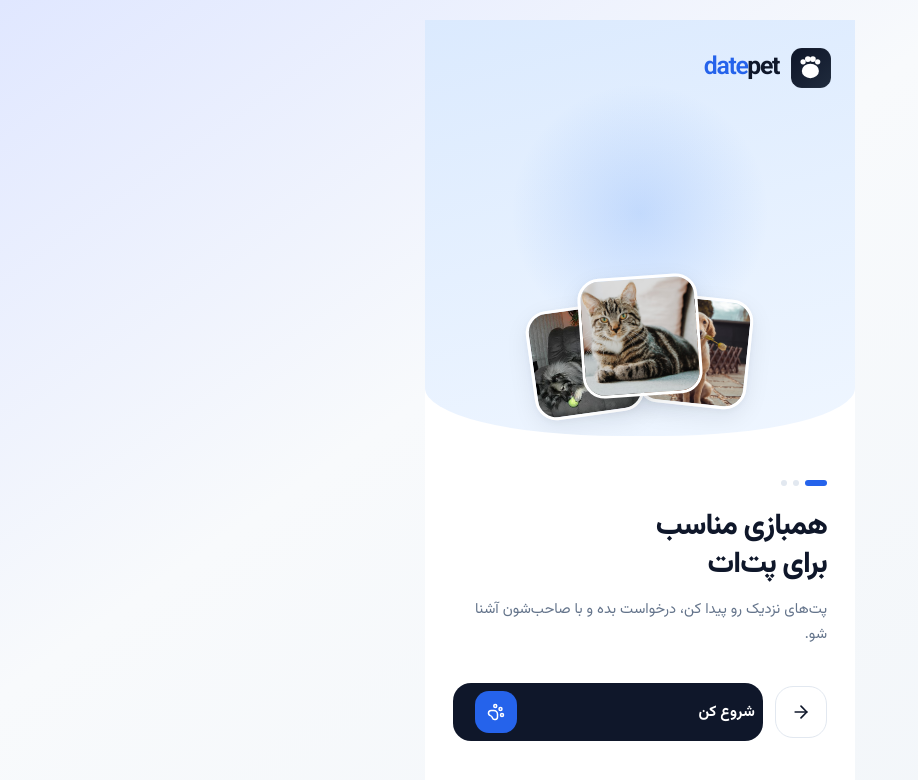
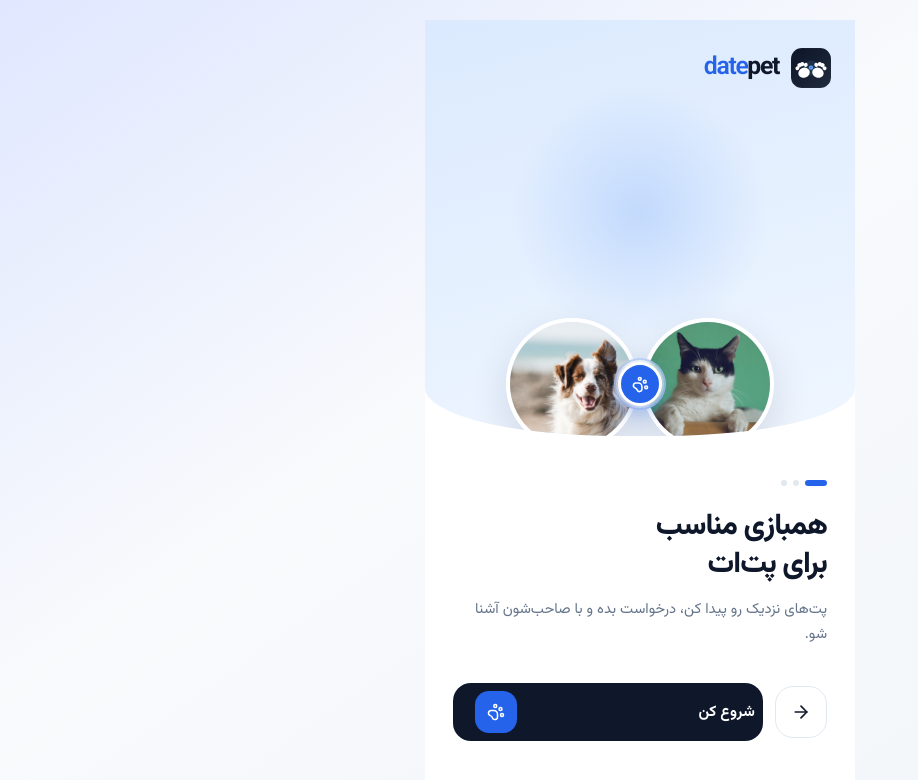
Before and after one commit to mtbbarutiha/Bot, a React (Vite) app in the folder packages/web/: page /welcome in a window 1280 px wide. Shown: the top 780 px of the page, without its empty margins (0-918 px from the left). Built offline with nearby package versions, Linux system fonts and the light colour scheme.

Commit message:
Refine logo and welcome with dual-pet connection composition
- Logo: two mirrored paws overlapping with link node (playmate metaphor)
- Welcome: PetDuoShowcase with overlapping dog/cat circles and paw badge

```diff
--- a/packages/web/src/components/LogoIcon.tsx
+++ b/packages/web/src/components/LogoIcon.tsx
@@ -6,9 +6,23 @@ interface LogoIconProps {
   variant?: 'dark' | 'light';
 }
 
+function MiniPaw({ fill }: { fill: string }) {
+  return (
+    <g fill={fill}>
+      <circle cx="-5.4" cy="-6.2" r="2.35" />
+      <circle cx="-1.7" cy="-8.6" r="2.55" />
+      <circle cx="1.7" cy="-8.6" r="2.55" />
+      <circle cx="5.4" cy="-6.2" r="2.35" />
+      <ellipse cx="0" cy="1.8" rx="7" ry="6" />
+    </g>
+  );
+}
+
 export function LogoIcon({ size = 32, className = '', variant = 'dark' }: LogoIconProps) {
   const gid = useId().replace(/:/g, '');
   const isDark = variant === 'dark';
+  const pawFill = isDark ? '#ffffff' : '#0f172a';
+  const linkFill = isDark ? '#60a5fa' : '#2563eb';
 
   return (
     <svg
@@ -36,13 +50,22 @@ export function LogoIcon({ size = 32, className = '', variant = 'dark' }: LogoIc
         strokeWidth="1"
       />
 
-      <g fill={isDark ? '#ffffff' : '#0f172a'}>
-        <circle cx="14.5" cy="16.5" r="3.15" />
-        <circle cx="20.25" cy="13.25" r="3.45" />
-        <circle cx="26.25" cy="13.25" r="3.45" />
-        <circle cx="32" cy="16.5" r="3.15" />
-        <ellipse cx="23.25" cy="27.5" rx="10.25" ry="8.75" />
+      {/* connection glow */}
+      <circle cx="24" cy="24" r="9" fill={linkFill} opacity="0.14" />
+
+      {/* left paw */}
+      <g transform="translate(15 28) rotate(-22)">
+        <MiniPaw fill={pawFill} />
       </g>
+
+      {/* right paw — mirrored */}
+      <g transform="translate(33 28) rotate(22) scale(-1 1)">
+        <MiniPaw fill={pawFill} />
+      </g>
+
+      {/* link node */}
+      <circle cx="24" cy="23.5" r="2.6" fill={linkFill} />
+      <circle cx="24" cy="23.5" r="1" fill={isDark ? '#0f172a' : '#ffffff'} opacity="0.35" />
     </svg>
   );
 }
--- /dev/null
+++ b/packages/web/src/components/PetDuoShowcase.tsx
@@ -0,0 +1,29 @@
+import { PawPrint } from 'lucide-react';
+
+interface PetDuoShowcaseProps {
+  leftSrc: string;
+  rightSrc: string;
+  leftLabel?: string;
+  rightLabel?: string;
+  className?: string;
+}
+
+/** Two pets overlapping — playmate / match composition */
+export function PetDuoShowcase({
+  leftSrc,
+  rightSrc,
+  leftLabel = 'پت',
+  rightLabel = 'همبازی',
+  className = '',
+}: PetDuoShowcaseProps) {
+  return (
+    <div className={`pet-duo ${className}`}>
+      <img src={leftSrc} alt={leftLabel} className="pet-duo__photo pet-duo__photo--left" />
+      <img src={rightSrc} alt={rightLabel} className="pet-duo__photo pet-duo__photo--right" />
+      <span className="pet-duo__badge" aria-hidden>
+        <PawPrint size={17} strokeWidth={2.2} />
+      </span>
+      <span className="pet-duo__ring" aria-hidden />
+    </div>
+  );
+}
--- a/packages/web/src/data/petImages.ts
+++ b/packages/web/src/data/petImages.ts
@@ -42,9 +42,14 @@ export const DEFAULT_IMAGES: Record<PetType, string> = {
   other: petLocal(OTHER_PHOTOS[0]),
 };
 
+export const WELCOME_DUO = {
+  left: petLocal(DOG_PHOTOS[1]),
+  right: petLocal(CAT_PHOTOS[2]),
+} as const;
+
 export const WELCOME_PHOTOS = [
-  petLocal(DOG_PHOTOS[0]),
-  petLocal(CAT_PHOTOS[0]),
+  WELCOME_DUO.left,
+  WELCOME_DUO.right,
   petLocal(DOG_PHOTOS[4]),
 ] as const;
 
--- a/packages/web/src/pages/WelcomePage.tsx
+++ b/packages/web/src/pages/WelcomePage.tsx
@@ -1,7 +1,8 @@
 import { useNavigate } from 'react-router-dom';
 import { ArrowRight, PawPrint } from 'lucide-react';
 import { BrandMark } from '../components/BrandMark';
-import { WELCOME_PHOTOS } from '../data/petImages';
+import { PetDuoShowcase } from '../components/PetDuoShowcase';
+import { WELCOME_DUO } from '../data/petImages';
 
 export function WelcomePage() {
   const navigate = useNavigate();
@@ -12,11 +13,13 @@ export function WelcomePage() {
         <BrandMark className="welcome-logo brand-mark--lg" iconSize={40} />
         <div className="welcome-wave">
           <div className="welcome-wave-glow" aria-hidden />
-          <div className="welcome-photo-stack">
-            <img src={WELCOME_PHOTOS[0]} alt="سگ" className="welcome-photo welcome-photo--1" />
-            <img src={WELCOME_PHOTOS[1]} alt="گربه" className="welcome-photo welcome-photo--2" />
-            <img src={WELCOME_PHOTOS[2]} alt="پت" className="welcome-photo welcome-photo--3" />
-          </div>
+          <PetDuoShowcase
+            leftSrc={WELCOME_DUO.left}
+            rightSrc={WELCOME_DUO.right}
+            leftLabel="سگ"
+            rightLabel="گربه"
+            className="welcome-pet-duo"
+          />
         </div>
       </div>
 
--- a/packages/web/src/styles/global.css
+++ b/packages/web/src/styles/global.css
@@ -1021,6 +1021,73 @@ input, select, textarea { font-family: inherit; font-size: 1rem; }
   z-index: 1;
 }
 
+/* Pet duo — overlapping match composition */
+.pet-duo {
+  position: relative;
+  width: 268px;
+  height: 168px;
+  margin-bottom: -24px;
+  z-index: 1;
+}
+
+.pet-duo__photo {
+  position: absolute;
+  top: 50%;
+  width: 132px;
+  height: 132px;
+  border-radius: 50%;
+  object-fit: cover;
+  border: 4px solid white;
+  box-shadow: var(--shadow-lg);
+  transform: translateY(-50%);
+}
+
+.pet-duo__photo--left {
+  left: 0;
+  z-index: 1;
+}
+
+.pet-duo__photo--right {
+  right: 0;
+  z-index: 2;
+}
+
+.pet-duo__badge {
+  position: absolute;
+  left: 50%;
+  top: 50%;
+  transform: translate(-50%, -50%);
+  z-index: 4;
+  width: 44px;
+  height: 44px;
+  border-radius: 50%;
+  background: var(--primary);
+  color: white;
+  border: 3px solid white;
+  display: flex;
+  align-items: center;
+  justify-content: center;
+  box-shadow: 0 8px 20px rgba(37, 99, 235, 0.35);
+}
+
+.pet-duo__ring {
+  position: absolute;
+  left: 50%;
+  top: 50%;
+  transform: translate(-50%, -50%);
+  z-index: 3;
+  width: 52px;
+  height: 52px;
+  border-radius: 50%;
+  border: 2px solid rgba(37, 99, 235, 0.25);
+  background: rgba(255, 255, 255, 0.65);
+  backdrop-filter: blur(4px);
+}
+
+.welcome-pet-duo {
+  margin-bottom: -32px;
+}
+
 .welcome-photo {
   position: absolute;
   width: 110px;
@@ -1030,10 +1097,6 @@ input, select, textarea { font-family: inherit; font-size: 1rem; }
   border: 3px solid white;
   box-shadow: var(--shadow-md);
 }
-
-.welcome-photo--1 { right: 0; top: 20px; transform: rotate(6deg); z-index: 1; }
-.welcome-photo--2 { left: 50%; top: 0; transform: translateX(-50%) rotate(-4deg); z-index: 3; width: 120px; height: 120px; }
-.welcome-photo--3 { left: 0; top: 30px; transform: rotate(-8deg); z-index: 2; }
 
 .welcome-content {
   padding: 44px 28px 40px;
```
Also changed, not shown: packages/web/public/favicon.svg, packages/web/public/logo.svg.
